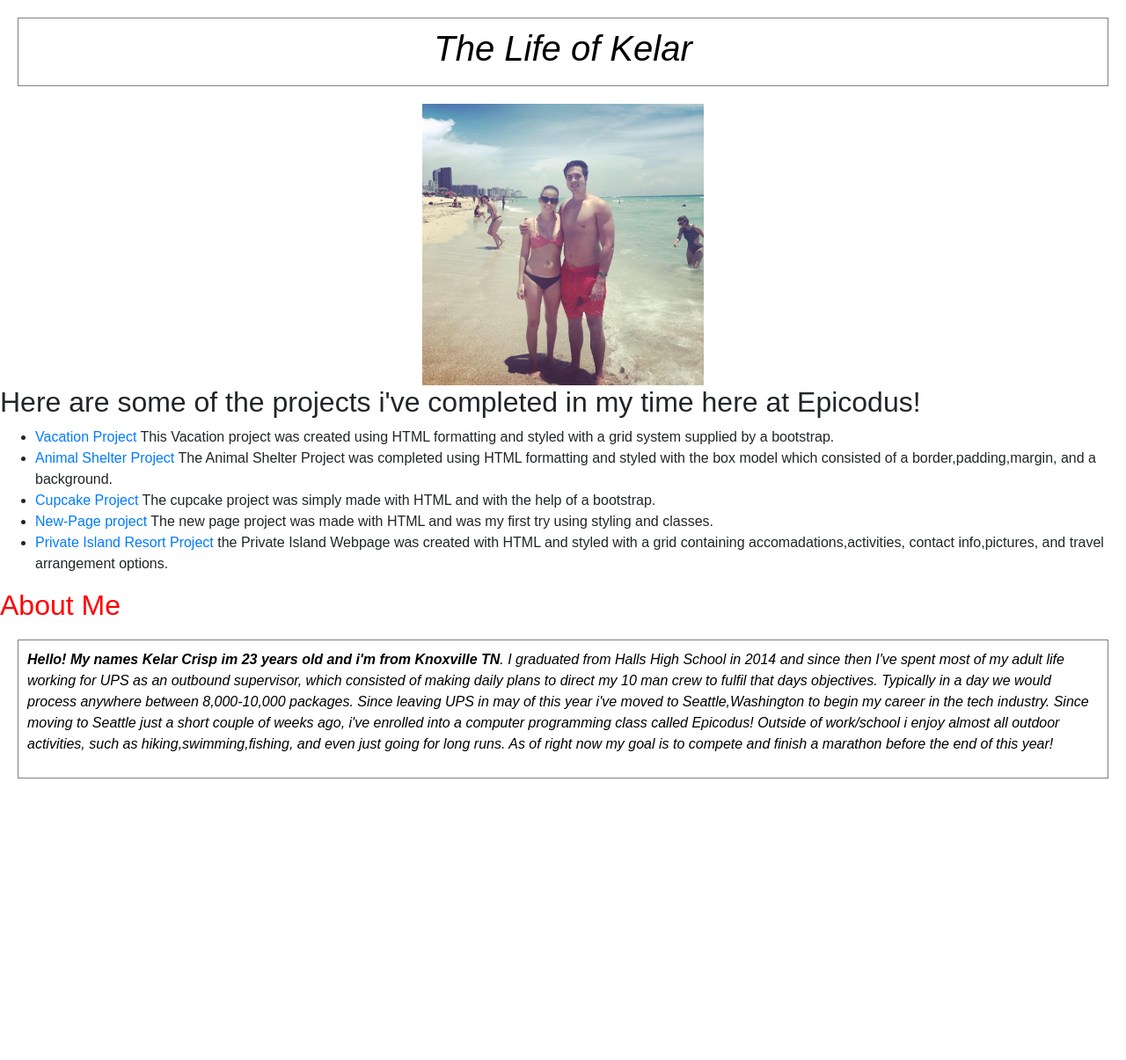
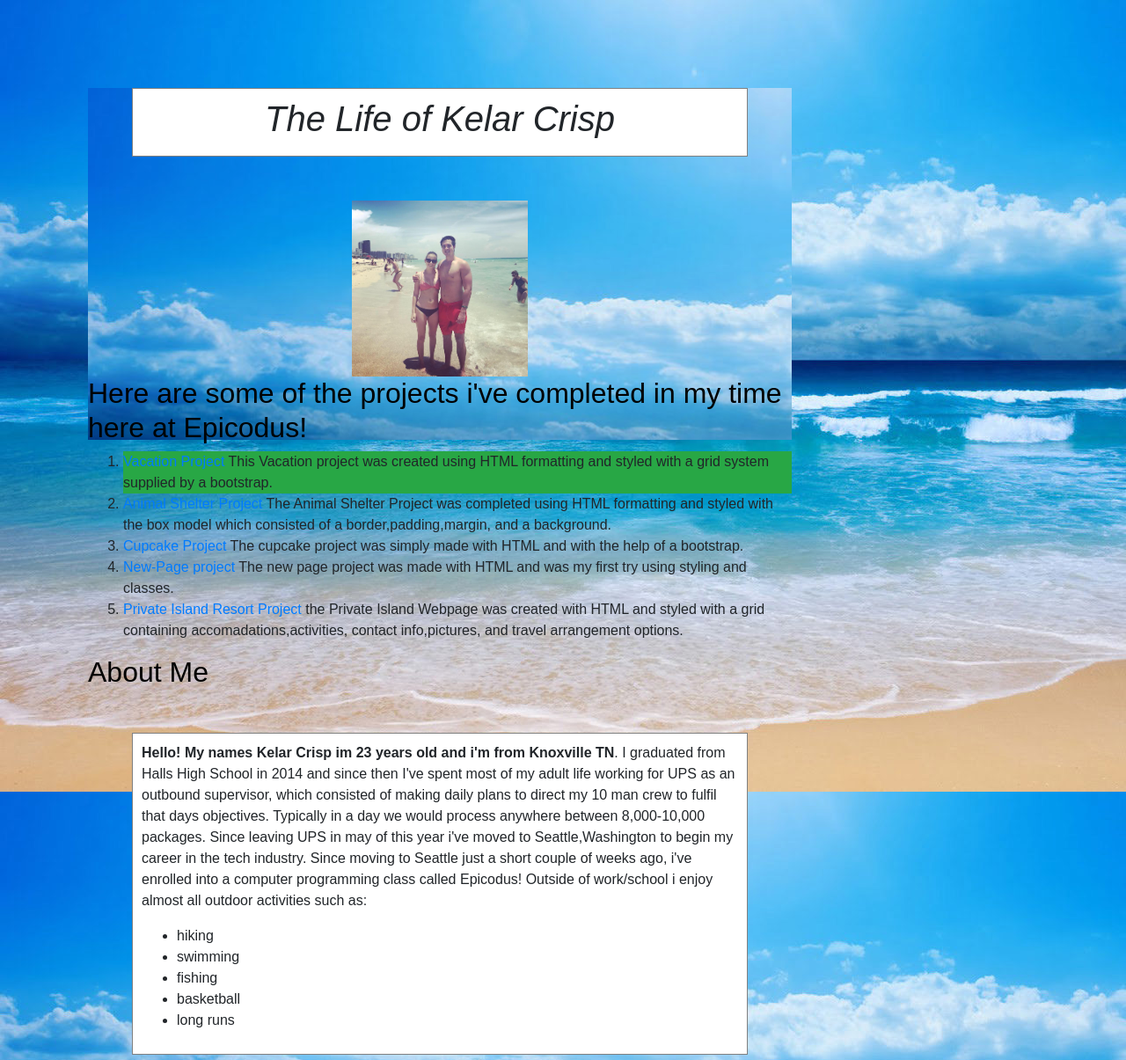
Before and after one commit to epicoding95/portfolio, a plain HTML site: page index.html in a window 1280 px wide. Shown: the top 1205 px of the page at 88% size. Before the commit the page ends 905 px from the top, so only its background shows below. Drawn offline with nearby package versions, Linux system fonts and the light colour scheme.

Commit message:
update README and styling

```diff
--- a/css/styles.css
+++ b/css/styles.css
@@ -2,7 +2,6 @@
   width: 25%;
 float: middle;
   align-items: center;
-
 
 }
 
@@ -13,19 +12,42 @@ float: middle;
 
 }
 .important{
-  color: red;
+  color:black;
 
 }
-.my-class{
+.border-bar{
   border: 1px solid gray;
-  margin: 20px;
+  margin: 50Px;
   padding: 10px;
+  background-color: white;
 }
 body{
   font-family: sans-serif;
+  background-image:url(../img/beach.jpeg);
 }
-.my-class{
-  font-style: italic;
-  color: black;
+.slider{
+  width: 800px;
+  height: 400px;
+  background: url(beach.jpeg);
+  margin: 100px;
+  animation: slide 7s infinite;
+}
+@keyframes slide{
+  25%{
+    background: url(../img/beach.jpeg);
+  }
+  50%{background: url(../img/beach3.jpeg);
+  }
+  75%{background: url(../img/beach.jpeg);
+  }
+  100%{background: url(../img/beach3.jpeg);
+  }
+}
+}
+.color{
+  background-color: #d2672f
+}
 
+.spacing{
+  text-align: middle;
 }
--- a/index.html
+++ b/index.html
@@ -2,20 +2,31 @@
 <html>
 
   <head>
+    <meta charset="utf-8">
     <link href ="css/bootstrap.css" rel="stylesheet" type="text/css">
     <link href="css/styles.css" rel="stylesheet" type="text/css">
+
     <title> Kelar's Portfolio </title>
   </head>
+
   <body>
+
+
+    <div container="color">
+        <div class="slider">
         <div class="intro">
-    <div class="my-class">
-  <h1> The Life of Kelar </h1>
+        <div class="border-bar">
+          <h1> The Life of Kelar Crisp </h1>
+
       </div>
       <img class="img1" src="img/kelar.jpeg" alt="picture of kelar">
     </div>
-<h2> Here are some of the projects i've completed in my time here at Epicodus!</h2>
-  <ul>
-    <li><a href= "https://github.com/epicoding95/vacation">Vacation Project</a>
+    <div class="spacing">
+
+    <h2> <span class="important">Here are some of the projects i've completed in my time here at Epicodus!</h2>
+    </div>
+    <ol>
+      <li class="bg-success"><a href= "https://github.com/epicoding95/vacation">Vacation Project</a>
       This Vacation project was created using HTML formatting and styled with a grid system supplied by a bootstrap.
       <li><a href= "https://github.com/epicoding95/animal-shelter">Animal Shelter Project</a>
         The Animal Shelter Project was completed using HTML formatting and styled with the box model which consisted of
@@ -27,21 +38,43 @@
       <li><a href= "https://github.com/epicoding95/private-island-resort">Private Island Resort Project</a>
         the Private Island Webpage was created with HTML and styled with a grid containing accomadations,activities,
         contact info,pictures, and travel arrangement options.
-    </ul>
+    </ol>
+        <div class="spacing">
+        <h2> <span class="important">About Me </span></h2>
+      </div>
 
-      <h2> <span class="important">About Me </span></h2>
-
-
-      <div class ="my-class">
+      <div class ="border-bar">
         <p><strong>Hello! My names Kelar Crisp im 23 years old and i'm from Knoxville TN</strong>. I graduated from Halls High School in 2014 and since then
           I've spent most of my adult life working for UPS as an outbound supervisor, which consisted of making daily plans to direct my 10 man crew to fulfil that days objectives.
           Typically in a day we would process anywhere between 8,000-10,000 packages. Since leaving UPS in may of this year i've moved to Seattle,Washington
           to begin my career in the tech industry. Since moving to Seattle just a short couple of weeks ago, i've enrolled into a computer programming class called Epicodus!
-        Outside of work/school i enjoy almost all outdoor activities, such as hiking,swimming,fishing, and even just going for long runs. As of right now my goal is
-        to compete and finish a marathon before the end of this year!
+          Outside of work/school i enjoy almost all outdoor activities such as:
+
+          <ul>
+            <li>hiking</li>
+            <li>swimming</li>
+            <li>fishing</li>
+            <li>basketball</li>
+            <li>long runs</li>
+          </ul>
+
+      </div>
+
+      <div class="border-bar">
+          I also love traveling as much as i possibly can, my four favorite places i've been to so far are
+          New York City,Sydney,Miami and Seattle!
+          <div class="spacing">
+          <img class="img2" src="img/newyorkcity.jpeg" alt ="picture of New York City">
+          <img class="img3" src="img/sydney.jpeg" alt="picture of Sydney,Australia">
+          <img class="img4" src="img/miami.jpeg" alt="picture of Miami Floida">
+          <img class="img5"src="img/seattle5.jpeg" alt-"picture of seattle">
+        </div>
+      </div>
+
+
         </p>
 
     </div>
-
+  </div>
   </body>
 </html>
```
Also changed, not shown: branching-portfolio/branching-portfolio.html (added), img/beach.jpeg (added), img/beach3.jpeg (added), img/miami.jpeg (added), img/newyorkcity.jpeg (added), img/seattle5.jpeg (added), img/sydney.jpeg (added), 2 other files. Lines whose indentation alone changed are shown as unchanged.
